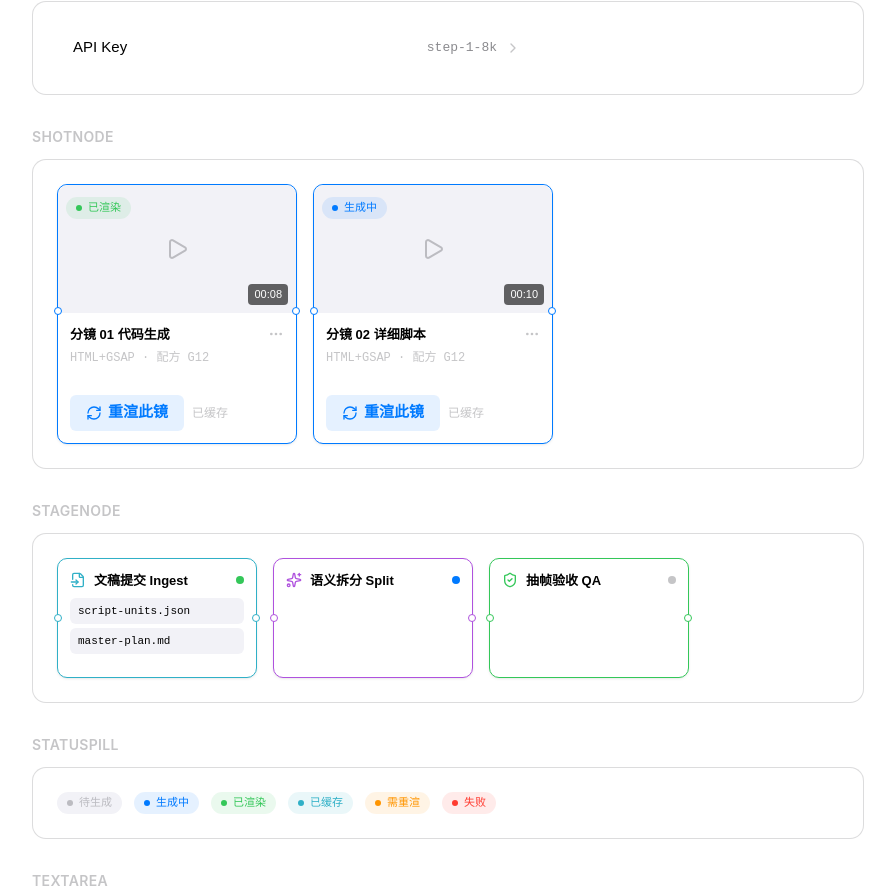
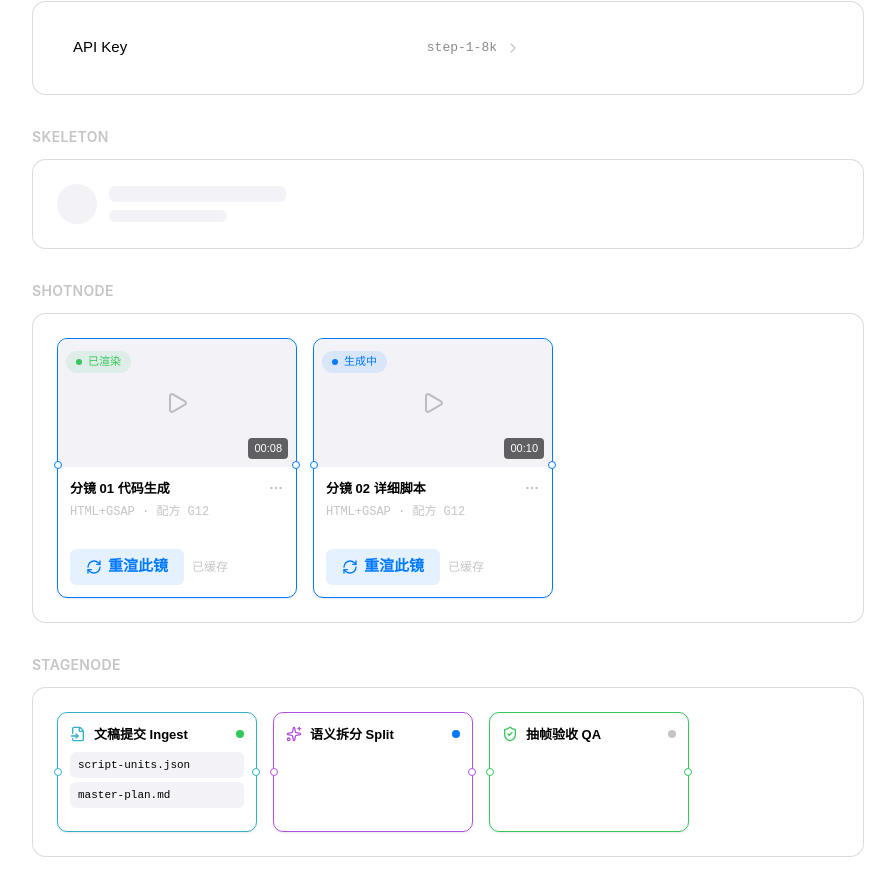
Before and after one commit to AIMFllyYS/code-video-canvas, a Next.js app: page /playbook/ui in a window 1280 px wide. Shown: the part 3937-4828 px from the top of the page, without its empty margins (192-1087 px from the left). Built offline with nearby package versions, Linux system fonts and the light colour scheme.

Commit message:
feat(ui): add Skeleton component and register in playbook
Token-driven shimmer Skeleton (+demo) registered as interaction chrome; UI family count 28->29 with matching registry test.

```diff
--- a/src/app/playbook/registry.ts
+++ b/src/app/playbook/registry.ts
@@ -17,6 +17,7 @@ import { SearchFieldDemo } from '@/components/ui/search-field.demo'
 import { SegmentedControlDemo } from '@/components/ui/segmented-control.demo'
 import { SettingsGroupDemo } from '@/components/ui/settings-group.demo'
 import { SettingsRowDemo } from '@/components/ui/settings-row.demo'
+import { SkeletonDemo } from '@/components/ui/skeleton.demo'
 import { TimelineTrackDemo } from '@/components/ui/timeline-track.demo'
 import { StatusPillDemo } from '@/components/ui/status-pill.demo'
 import { TextAreaDemo } from '@/components/ui/text-area.demo'
@@ -40,8 +41,8 @@ export interface PlaybookEntry {
 
 export const PENCIL_REUSABLE_SYMBOL_COUNT = 30
 export const PENCIL_COMPONENT_FAMILY_COUNT = 27
-/** Pencil 族之外的交互原语（如 ResizeHandle）计入 UI 登记总数。 */
-export const UI_COMPONENT_FAMILY_COUNT = 28
+/** Pencil 族之外的交互原语（如 ResizeHandle / Skeleton）计入 UI 登记总数。 */
+export const UI_COMPONENT_FAMILY_COUNT = 29
 export const PENCIL_CONSOLIDATION_NOTE =
   'Button/Primary、Tinted、Gray、Destructive 四个 Pencil symbols 由一个 Button 组件的 variant 承载。'
 
@@ -69,6 +70,7 @@ export const PLAYBOOK_ENTRIES: PlaybookEntry[] = [
   { id: 'segmented-control', name: 'SegmentedControl', category: 'ui', Demo: SegmentedControlDemo },
   { id: 'settings-group', name: 'SettingsGroup', category: 'ui', Demo: SettingsGroupDemo },
   { id: 'settings-row', name: 'SettingsRow', category: 'ui', Demo: SettingsRowDemo },
+  { id: 'skeleton', name: 'Skeleton', category: 'ui', Demo: SkeletonDemo },
   { id: 'shot-node', name: 'ShotNode', category: 'ui', Demo: ShotNodeDemo },
   { id: 'stage-node', name: 'StageNode', category: 'ui', Demo: StageNodeDemo },
   { id: 'status-pill', name: 'StatusPill', category: 'ui', Demo: StatusPillDemo },
--- /dev/null
+++ b/src/components/ui/skeleton.demo.tsx
@@ -0,0 +1,14 @@
+import { Skeleton } from './skeleton'
+
+/** Skeleton 示例（/playbook 展示单元）。 */
+export function SkeletonDemo() {
+  return (
+    <div className="flex w-72 items-center gap-3">
+      <Skeleton circle className="h-10 w-10" />
+      <div className="flex flex-1 flex-col gap-2">
+        <Skeleton className="h-4 w-3/4" />
+        <Skeleton className="h-3 w-1/2" />
+      </div>
+    </div>
+  )
+}
--- /dev/null
+++ b/src/components/ui/skeleton.tsx
@@ -0,0 +1,29 @@
+import type { CSSProperties } from 'react'
+import { cn } from '@/lib/utils'
+
+export interface SkeletonProps {
+  className?: string
+  style?: CSSProperties
+  /** 圆形占位（头像 / 图标位）。默认为 rounded-sm 方块。 */
+  circle?: boolean
+}
+
+/**
+ * 骨架占位（SSOT）。
+ * 真实懒加载 / 异步等待时用它撑出内容轮廓，横向微光提示“加载中”；
+ * 系统开启“减弱动态效果”时由 globals.css 自动降级为静态。
+ * 纯展示组件（无 'use client'），可直接用于服务端 loading.tsx。
+ */
+export function Skeleton({ className, style, circle }: SkeletonProps) {
+  return (
+    <div
+      aria-hidden
+      className={cn(
+        'animate-shimmer bg-[length:200%_100%] bg-[linear-gradient(90deg,var(--color-fill)_25%,var(--color-fill-strong)_50%,var(--color-fill)_75%)]',
+        circle ? 'rounded-full' : 'rounded-sm',
+        className,
+      )}
+      style={style}
+    />
+  )
+}
```
Also changed, not shown: 1 other file (tests, documents, lock files or other folders).
